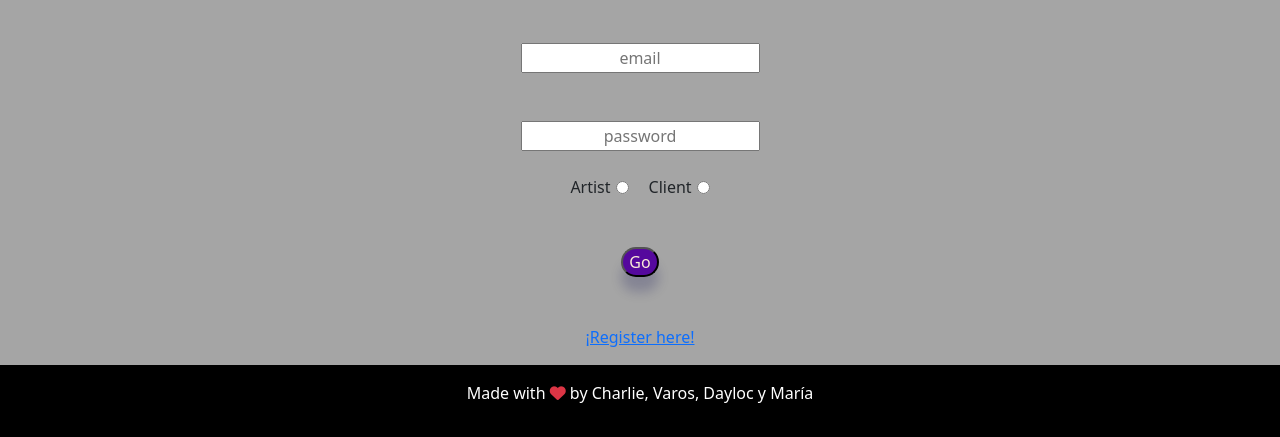
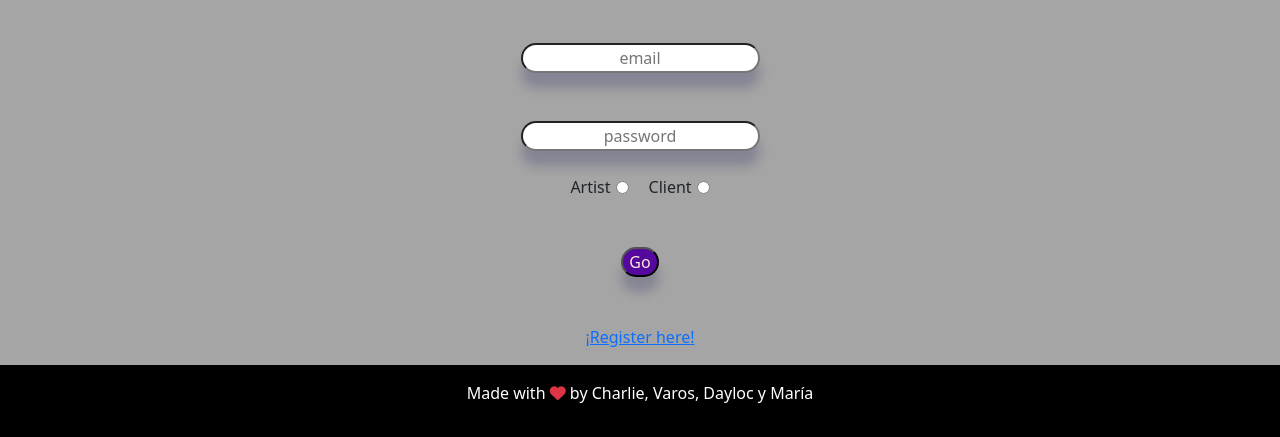
Before and after one commit to 4GeeksAcademy/spain-fs-pt-63-CW-DY-MS-VS, a React app: page /login in a window 1280 px wide. Shown: the part 413-850 px from the top of the page. Built offline with nearby package versions, Linux system fonts and the light colour scheme; no server answers.

Commit message:
Login actualizado

```diff
--- a/src/front/js/pages/login.js
+++ b/src/front/js/pages/login.js
@@ -5,11 +5,7 @@ import { Link } from "react-router-dom";
 
 const Login = () => {
   const { store, actions } = useContext(Context);
-
   const [user, setUser] = useState({ email: "", password: "", userType: "" })
-
-
-
 
   const handleSubmit = (e) => {
     e.preventDefault();
@@ -19,14 +15,6 @@ const Login = () => {
 
   };
 
-
-  console.log(store.token)
-
-
-
-
-
-
   return (
     <div className="container text-center">
       <h1 className="mt-5 mb-5">Login</h1>
@@ -34,7 +22,7 @@ const Login = () => {
       <form onSubmit={handleSubmit}>
         <div>
           <input
-            className="text-center"
+            className="text-center email"
             name="email"
             placeholder="email"
             value={user.email}
@@ -44,7 +32,7 @@ const Login = () => {
 
         <div className="mt-5">
           <input
-            className="text-center"
+            className="text-center password"
             name="password"
             type="password"
             placeholder="password"
@@ -55,7 +43,7 @@ const Login = () => {
 
         <div className="radio-group mt-4">
 
-        <label>
+          <label>
             Artist
             <input
               className="artist"
@@ -83,7 +71,7 @@ const Login = () => {
             Go
           </button>
 
-         <Link to="/register"><p>¡Register here!</p></Link>
+          <Link to="/register"><p>¡Register here!</p></Link>
         </div>
       </form>
     </div>
--- a/src/front/js/store/flux.js
+++ b/src/front/js/store/flux.js
@@ -21,9 +21,9 @@ const getState = ({ getStore, getActions, setStore }) => {
 					if (resp.ok) {
 						const data = await resp.json();
 
-			 setStore({token:data.token})
-			 localStorage.setItem('token',data.token);
-			 console.log(localStorage)
+						setStore({ token: data.token })
+						localStorage.setItem('token', data.token);
+
 
 					} else {
 						console.log("Error en la solicitud:", resp.statusText);
--- a/src/front/styles/login.css
+++ b/src/front/styles/login.css
@@ -1,13 +1,15 @@
 .radio-group {
     display: flex;
     justify-content: center;
-    gap: 20px; /* Ajusta el espacio entre los radios */
+    gap: 20px;
   }
 
   .radio-group label {
     display: flex;
     align-items: center;
-    gap: 5px; /* Ajusta el espacio entre el texto y el radio */
+    gap: 5px;
+    border-radius: 20px;
+
   }
   .go{
     border-radius: 20px;
@@ -16,3 +18,11 @@
     box-shadow:0 15px 12px rgba(0, 0, 78, 0.2);
 
   }
+  .email{
+    border-radius: 20px;
+    box-shadow:0 15px 12px rgba(0, 0, 78, 0.2);
+  }
+  .password{
+    border-radius: 20px;
+    box-shadow:0 15px 12px rgba(0, 0, 78, 0.2);
+  }
```
Lines whose indentation alone changed are shown as unchanged.
